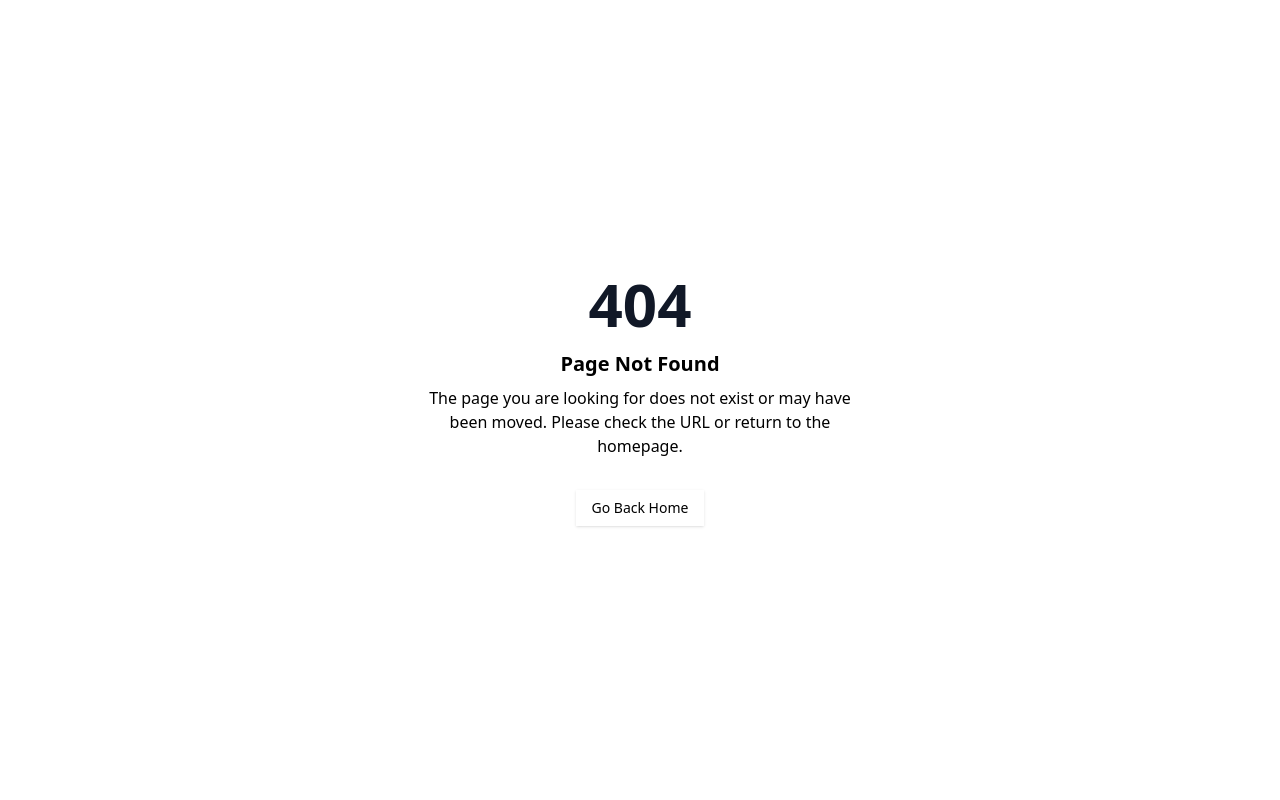
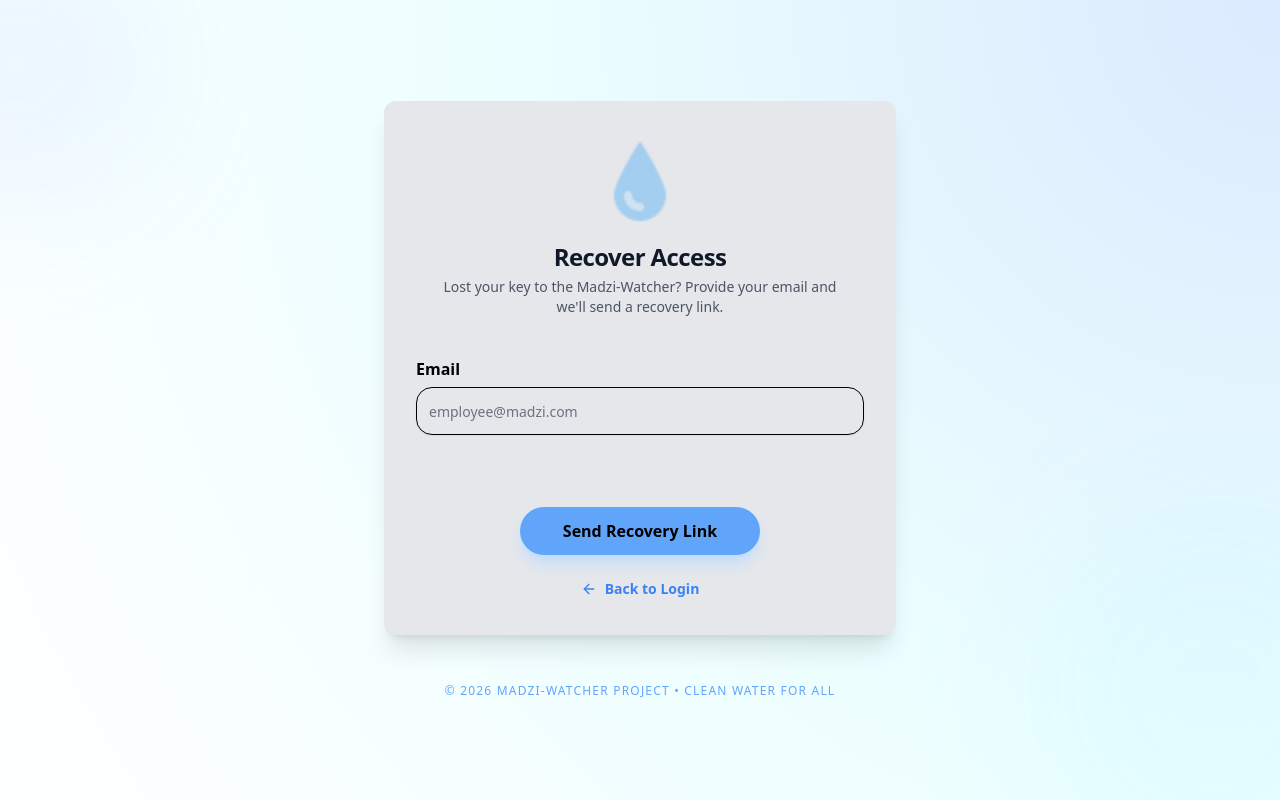
Before and after one commit to BeketeLight/Madzi-Watcher-Web-Frontend-Visualisation, a React (Vite) app: page /request-reset in a window 1280 px wide. Before the commit this address had no page. Built offline with nearby package versions, Linux system fonts and the light colour scheme.

Commit message:
requestPasswordResetPage implemented

```diff
--- a/src/features/auth/components/LoginForm.jsx
+++ b/src/features/auth/components/LoginForm.jsx
@@ -36,8 +36,6 @@ export default function LoginForm({
       )}
       {...props}
     >
-
-
       <div className="flex flex-col items-center gap-1 text-center">
         <img
           src={waterDrop}
@@ -81,7 +79,6 @@ export default function LoginForm({
             Password
           </Label>
 
-
           <div className="relative">
             <Input
               id="password"
@@ -116,7 +113,7 @@ export default function LoginForm({
           size="lg"
           type="submit"
           disabled={loading}
-          className="rounded-full text-base w-full max-w-[200px] h-12 bg-blue-400 hover:bg-blue-500 font-semibold"
+           className="rounded-full text-base w-full max-w-[240px] h-12 bg-blue-400 hover:bg-blue-500 font-semibold shadow-lg shadow-blue-200 mt-8 mb-4 "
         >
           {loading ? (
             <>
@@ -127,8 +124,6 @@ export default function LoginForm({
             "Log in"
           )}
         </Button>
-
-
       </div>
     </form>
   )
--- /dev/null
+++ b/src/features/auth/components/RequestPasswordResetForm.jsx
@@ -0,0 +1,104 @@
+// features/auth/components/RequestResetForm.jsx
+import { cn } from "@/lib/utils";
+import waterDrop from "@/assets/waterDrop.png";
+import { Input } from "@/components/ui/input";
+import { Label } from "@/components/ui/label";
+import { Button } from "@/components/ui/button";
+import { Link } from "react-router-dom";
+import { Loader2, ArrowLeft, Send } from "lucide-react";
+
+export default function RequestPasswordResetForm({
+  email,
+  setEmail,
+  onSubmit,
+  error,
+  loading,
+  submitted,
+  className,
+  ...props
+}) {
+  return (
+    <form
+      onSubmit={onSubmit}
+      className={cn(
+        "flex flex-col gap-6 p-6 md:p-8 pb-12 bg-gray-200 rounded-xl w-auto shadow-xl",
+        className
+      )}
+      {...props}
+    >
+      <div className="flex flex-col items-center gap-1 text-center">
+        <img
+          src={waterDrop}
+          alt="Madzi-Watcher Logo"
+          className="opacity-50 w-24 h-24 mx-auto mb-2"
+        />
+        <h1 className="text-2xl font-black tracking-tight text-gray-900">Recover Access</h1>
+        <p className="text-sm text-gray-600 px-4">
+          Lost your key to the Madzi-Watcher? Provide your email and we'll send a recovery link.
+        </p>
+      </div>
+
+      {!submitted ? (
+        <div className="grid gap-4 mt-4">
+          {error && (
+            <p className="text-sm font-bold text-red-600 text-center">{error}</p>
+          )}
+
+          <div className="grid gap-1.5">
+            <Label htmlFor="email" className="font-bold text-base">
+              Email
+            </Label>
+            <Input
+              id="email"
+              type="email"
+              placeholder="employee@madzi.com"
+              required
+              disabled={loading}
+              value={email}
+              onChange={(e) => setEmail(e.target.value)}
+              className={cn(
+                "rounded-2xl border-opacity-30 border-black h-12 placeholder:text-gray-500 text-lg",
+                email ? "border-blue-500" : "border-black"
+              )}
+            />
+          </div>
+
+          <div className="flex flex-col items-center gap-4 mt-2">
+            <Button
+              size="lg"
+              type="submit"
+              disabled={loading}
+              className="rounded-full text-base w-full max-w-[240px] h-12 bg-blue-400 hover:bg-blue-500 font-semibold shadow-lg shadow-blue-200 mt-12"
+            >
+              {loading ? (
+                <>
+                  <Loader2 className="mr-2 h-4 w-4 animate-spin" />
+                  Processing...
+                </>
+              ) : (
+                "Send Recovery Link"
+              )}
+            </Button>
+          </div>
+        </div>
+      ) : (
+        <div className="text-center py-6 animate-in fade-in zoom-in duration-300">
+            <div className="bg-blue-100 text-blue-700 p-4 rounded-xl font-bold mb-6">
+                Recovery Link Dispatched.
+            </div>
+            <p className="text-sm text-gray-500 mb-4">Check your inbox for instructions.</p>
+        </div>
+      )}
+
+      <div className="text-center">
+        <Link
+          to="/login"
+          className="inline-flex items-center text-sm font-bold text-blue-500 hover:text-blue-700 transition-colors"
+        >
+          <ArrowLeft size={16} className="mr-2" />
+          Back to Login
+        </Link>
+      </div>
+    </form>
+  );
+}
--- a/src/features/auth/pages/OtpVerificationPage.jsx
+++ b/src/features/auth/pages/OtpVerificationPage.jsx
@@ -28,11 +28,11 @@ function OtpVerificationPage() {
     if (!isAuthReady) return
 
     if (isAuthenticated) {
-      navigate("/dashboard", { replace: false})
+      navigate("/dashboard", { replace: true })
     } else if (!verificationSessionId) {
-      navigate("/identity", { replace: false })
+      navigate("/identity", { replace: true })
     } else if (!loginSessionId) {
-      navigate("/login", { replace: false })
+      navigate("/login", { replace: true })
     }
   }, [
     isAuthReady,
--- /dev/null
+++ b/src/features/auth/pages/RequestPasswordResetPage.jsx
@@ -0,0 +1,48 @@
+// pages/RequestPasswordResetPage.jsx
+import RequestPasswordResetForm from "@/features/auth/components/RequestPasswordResetForm";
+import { useState } from 'react';
+import { useNavigate } from 'react-router-dom';
+import { useAuth } from '@/features/auth/hooks/useAuth';
+
+export default function RequestPasswordResetPage() {
+  const [email, setEmail] = useState('');
+  const [submitted, setSubmitted] = useState(false);
+  const { requestPasswordReset, loading, error } = useAuth(); // Assuming this exists in your hook
+
+  const handleSubmit = async (e) => {
+    e.preventDefault();
+    try {
+      // Logic to call your backend
+      // await requestPasswordReset(email.trim());
+      setSubmitted(true);
+    } catch (err) {
+      console.error('RESET REQUEST ERROR:', err);
+    }
+  };
+
+
+  return (
+    <div className="relative min-h-svh w-full flex items-center justify-center p-6 overflow-hidden">
+      {/* Background Water Elements - Same as Login */}
+      <div className="absolute inset-0 z-0 bg-[radial-gradient(circle_at_top_right,_var(--tw-gradient-stops))] from-blue-100 via-cyan-50 to-white"></div>
+
+      <div className="absolute top-[-10%] left-[-10%] w-72 h-72 bg-blue-200/30 rounded-full blur-3xl animate-pulse"></div>
+      <div className="absolute bottom-[-10%] right-[-10%] w-96 h-96 bg-cyan-200/20 rounded-full blur-3xl animate-pulse"></div>
+
+      <div className="relative z-10 w-full max-w-lg">
+        <RequestPasswordResetForm
+         email={email}
+          setEmail={setEmail}
+          onSubmit={handleSubmit}
+          loading={loading}
+          error={error}
+          submitted={submitted}
+        />
+
+        <p className="mt-12 text-center text-xs text-blue-400 font-medium uppercase tracking-widest">
+            &copy; {new Date().getFullYear()} Madzi-Watcher Project • Clean Water for All
+        </p>
+      </div>
+    </div>
+  );
+}
--- a/src/routes/index.jsx
+++ b/src/routes/index.jsx
@@ -13,6 +13,7 @@ import NotFoundPage from '@/pages/NotFoundPage'
 import LoginPage from '@/features/auth/pages/LoginPage'
 import SignupPage from '@/features/auth/pages/SignupPage'
 import OtpVerificationPage from '@/features/auth/pages/OtpVerificationPage'
+import RequestPasswordResetPage from '@/features/auth/pages/RequestPasswordResetPage'
 
 import DashboardPage from '@/features/dashboard/pages/DashboardPage'
 import DashboardOverview from '@/features/dashboard/components/DashboardOverview'
@@ -31,6 +32,7 @@ export const router = createBrowserRouter([
       { path: '/login', element: <LoginPage /> },
       { path: '/signup', element: <SignupPage /> },
       { path: '/otp', element: <OtpVerificationPage /> },
+      { path: '/request-reset', element: <RequestPasswordResetPage />},
       { path: '/unauthorized', element: <UnauthorizedPage /> },
     ],
   },
```
